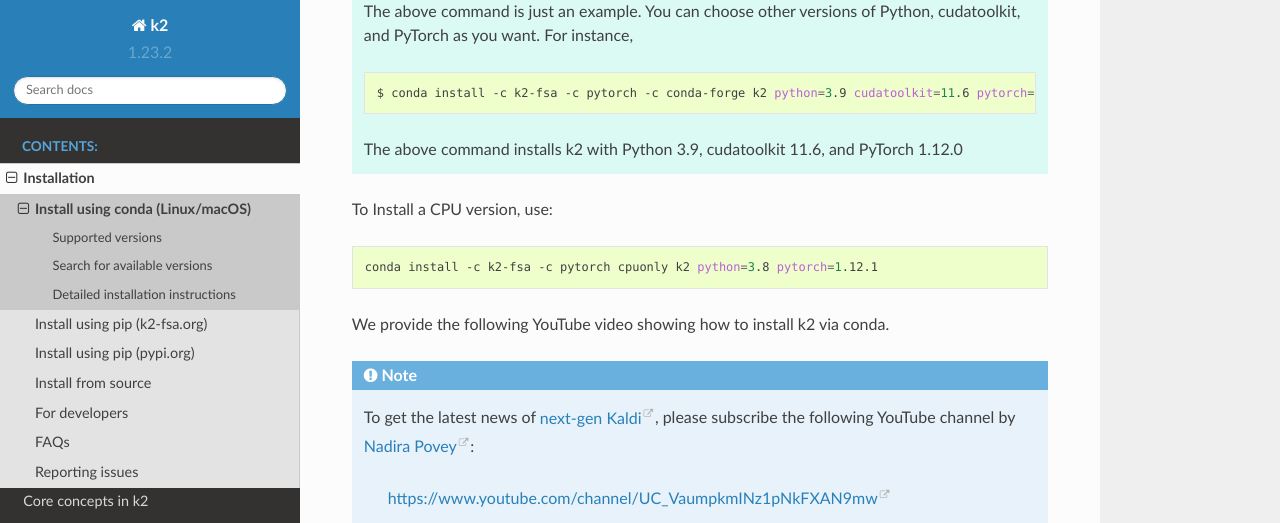
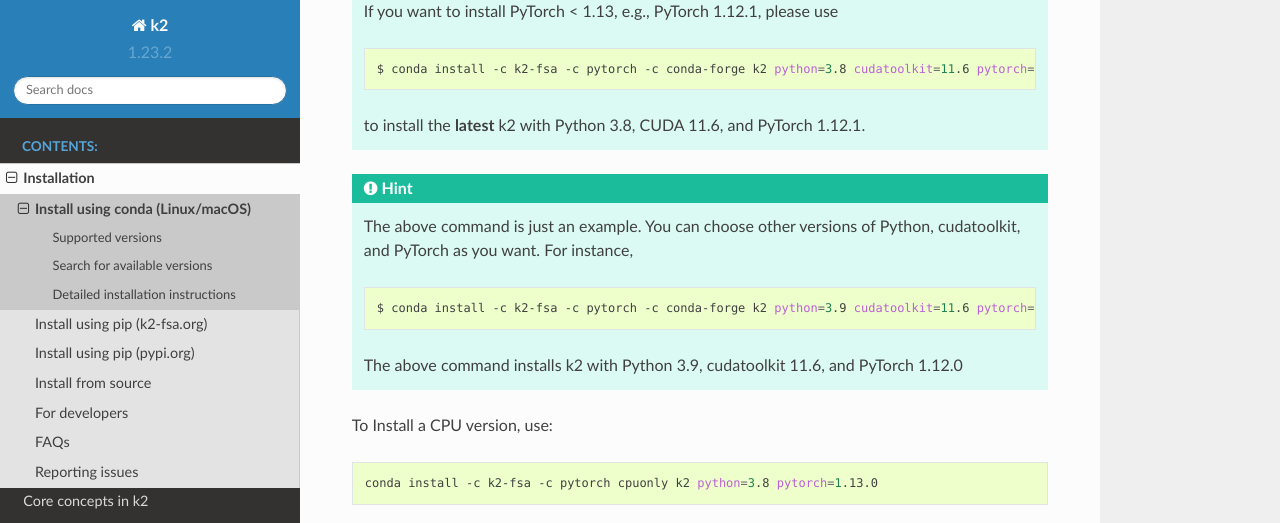
Before and after one commit to k2-fsa/k2, a Sphinx documentation site: the page built from docs/source/installation/conda.rst, in a window 1280 px wide and 1400 px high, scrolled down 489 px. Shown: the top 523 px of the window. Built offline with Sphinx 7.4.7 and the Read the Docs theme 2.0.0, drawn with Linux system fonts in a browser that asks for light colours; pages that are not in the unit, such as notebooks, are missing from menus; some of the changed text lies outside the part shown.

Commit message:
small fixes

```diff
--- a/docs/source/installation/conda.rst
+++ b/docs/source/installation/conda.rst
@@ -15,11 +15,21 @@
 
 .. code-block:: bash
 
-  $ conda install -c k2-fsa -c pytorch -c conda-forge k2 python=3.8 cudatoolkit=11.6 pytorch=1.12.1
+  $ conda install -c k2-fsa -c pytorch -c nvidia k2 pytorch=1.13.0 pytorch-cuda=11.7 python=3.8
 
-to install the **latest** k2 with Python 3.8, CUDA 11.6, and PyTorch 1.12.1.
+to install the **latest** k2 with Python 3.8, CUDA 11.7, and PyTorch 1.13.0.
 
-.. HINT::
+.. hint::
+
+  If you want to install PyTorch < 1.13, e.g., PyTorch 1.12.1, please use
+
+  .. code-block:: bash
+
+    $ conda install -c k2-fsa -c pytorch -c conda-forge k2 python=3.8 cudatoolkit=11.6 pytorch=1.12.1
+
+  to install the **latest** k2 with Python 3.8, CUDA 11.6, and PyTorch 1.12.1.
+
+.. hint::
 
    The above command is just an example. You can choose other versions of Python,
    cudatoolkit, and PyTorch as you want. For instance,
@@ -34,7 +44,7 @@
 
 .. code-block:: bash
 
-  conda install -c k2-fsa -c pytorch cpuonly k2 python=3.8 pytorch=1.12.1
+  conda install -c k2-fsa -c pytorch cpuonly k2 python=3.8 pytorch=1.13.0
 
 We provide the following YouTube video showing how to install k2 via conda.
 
@@ -46,24 +56,6 @@
       `<https://www.youtube.com/channel/UC_VaumpkmINz1pNkFXAN9mw>`_
 
 ..  youtube:: HerxbUHs-V4
-
-.. HINT::
-
-  If you are using macOS and encounter the following error while
-  running ``python3 -m k2.version`` after installation:
-
-  .. code-block:: bash
-
-    ImportError: dlopen(/Users/fangjun/software/miniconda3/envs/foo/lib/python3.8/site-packages/_k2.cpython-38-darwin.so, 2): Library not loaded: @rpath/libk2context.dylib
-      Referenced from: /Users/fangjun/software/miniconda3/envs/foo/lib/python3.8/site-packages/_k2.cpython-38-darwin.so
-      Reason: image not found
-
-  You can use:
-
-    .. code-block:: bash
-
-      export DYLD_LIBRARY_PATH=$CONDA_PREFIX/lib/python3.8/site-packages:$DYLD_LIBRARY_PATH
-      python3 -m k2.version  # now it should work
 
 .. HINT::
 
```
Also changed, not shown: 4 other files.
